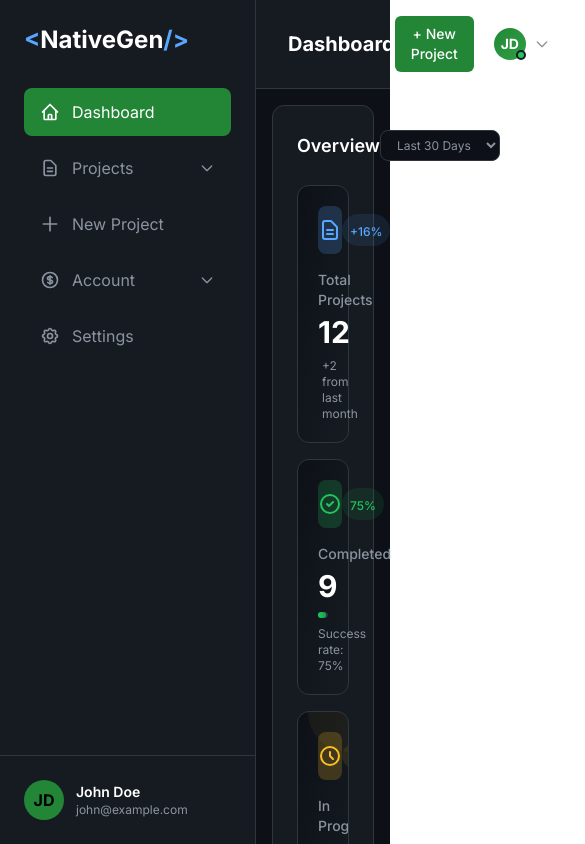
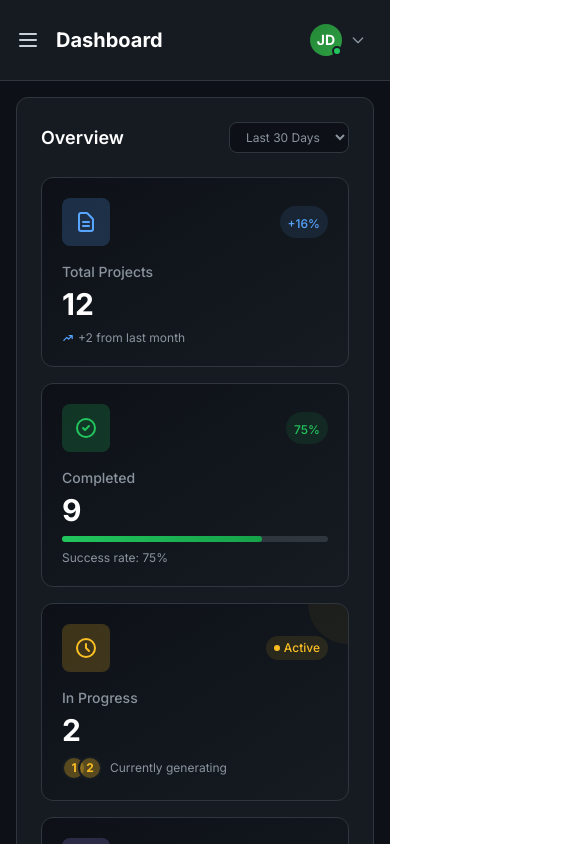
Before and after one commit to codedwebltd/nativegen, a React (Create React App) app: page / in a window 390 px wide. Shown: the top 844 px of the page, 585 px wide, since content can reach past the window. Built offline with nearby package versions, Linux system fonts and the light colour scheme.

Commit message:
fixed sidebar

```diff
--- a/src/App.js
+++ b/src/App.js
@@ -1,4 +1,6 @@
+// App.js
 import { BrowserRouter, Routes, Route } from 'react-router-dom';
+import { useState } from 'react';
 import Sidebar from './components/Sidebar';
 import Header from './components/Header';
 import Overview from './components/Overview';
@@ -19,12 +21,22 @@ function Dashboard() {
 }
 
 function App() {
+  const [sidebarOpen, setSidebarOpen] = useState(false);
+
   return (
     <BrowserRouter>
       <div className="bg-[#0d1117] min-h-screen">
-        <Sidebar />
-        <main className="ml-64">
-          <Header />
+        <Sidebar isOpen={sidebarOpen} onClose={() => setSidebarOpen(false)} />
+
+        {sidebarOpen && (
+          <div
+            className="fixed inset-0 bg-black bg-opacity-50 z-20 md:hidden"
+            onClick={() => setSidebarOpen(false)}
+          ></div>
+        )}
+
+        <main className="md:ml-64">
+          <Header onMenuClick={() => setSidebarOpen(true)} />
           <Routes>
             <Route path="/" element={<Dashboard />} />
             <Route path="/projects/all" element={<div className="p-4 sm:p-6 lg:p-8"><AllProjects /></div>} />
--- a/src/components/Header.jsx
+++ b/src/components/Header.jsx
@@ -1,20 +1,27 @@
+// Header.jsx
 import React, { useState } from 'react';
 
-function Header() {
+function Header({ onMenuClick }) {
   const [profileOpen, setProfileOpen] = useState(false);
 
   return (
-    <header className="bg-[#161b22] border-b border-[#30363d] sticky top-0 z-30">
-      <div className="px-8 py-4">
+    <header className="bg-[#161b22] border-b border-[#30363d] sticky top-0 z-10">
+      <div className="px-4 sm:px-6 lg:px-8 py-4">
         <div className="flex items-center justify-between">
+          <div className="flex items-center gap-4">
+            <button onClick={onMenuClick} className="md:hidden text-[#c9d1d9] hover:text-white transition">
+              <svg className="w-6 h-6" fill="none" stroke="currentColor" viewBox="0 0 24 24">
+                <path strokeLinecap="round" strokeLinejoin="round" strokeWidth="2" d="M4 6h16M4 12h16M4 18h16"></path>
+              </svg>
+            </button>
             <h1 className="text-xl font-bold text-white">Dashboard</h1>
+          </div>
 
           <div className="flex items-center gap-3">
-            <button className="bg-[#238636] hover:bg-[#2ea043] text-white px-4 py-2 rounded-md font-medium text-sm">
+            <button className="hidden sm:flex bg-[#238636] hover:bg-[#2ea043] text-white px-4 py-2 rounded-md font-medium text-sm transition">
               + New Project
             </button>
 
-            {/* Profile Dropdown */}
             <div className="relative">
               <button onClick={() => setProfileOpen(!profileOpen)} className="flex items-center gap-2 hover:bg-[#1c2128] px-2 py-2 rounded-lg transition">
                 <div className="relative">
@@ -29,7 +36,9 @@ function Header() {
               </button>
 
               {profileOpen && (
-                <div className="absolute right-0 mt-2 w-64 bg-[#161b22] border border-[#30363d] rounded-lg shadow-xl">
+                <>
+                  <div className="fixed inset-0 z-10" onClick={() => setProfileOpen(false)}></div>
+                  <div className="absolute right-0 mt-2 w-64 bg-[#161b22] border border-[#30363d] rounded-lg shadow-xl z-20">
                     <div className="p-4 border-b border-[#30363d]">
                       <div className="flex items-center gap-3">
                         <div className="relative">
@@ -76,6 +85,7 @@ function Header() {
                       </a>
                     </div>
                   </div>
+                </>
               )}
             </div>
           </div>
--- a/src/components/Sidebar.jsx
+++ b/src/components/Sidebar.jsx
@@ -1,27 +1,34 @@
+// Sidebar.jsx
 import React, { useState } from 'react';
 import { Link, useLocation } from 'react-router-dom';
 
-function Sidebar() {
+function Sidebar({ isOpen, onClose }) {
   const [projectsOpen, setProjectsOpen] = useState(false);
   const [accountOpen, setAccountOpen] = useState(false);
   const location = useLocation();
 
   return (
-    <aside className="w-64 h-screen bg-[#161b22] border-r border-[#30363d] fixed left-0 top-0 overflow-y-auto">
+    <aside className={`w-64 h-screen bg-[#161b22] border-r border-[#30363d] fixed left-0 top-0 overflow-y-auto z-30 transition-transform duration-300 ${isOpen ? 'translate-x-0' : '-translate-x-full md:translate-x-0'}`}>
       <div className="p-6">
-        <Link to="/" className="text-2xl font-bold text-white mb-8 block">
-          <span className="text-[#58a6ff]">&lt;</span>NativeGen<span className="text-[#58a6ff]">/&gt;</span>
-        </Link>
+        <div className="flex items-center justify-between mb-8">
+          <Link to="/" className="text-2xl font-bold text-white">
+            <span className="text-[#58a6ff]">&lt;</span>NativeGen<span className="text-[#58a6ff]">/&gt;</span>
+          </Link>
+          <button onClick={onClose} className="md:hidden text-[#8b949e] hover:text-white">
+            <svg className="w-6 h-6" fill="none" stroke="currentColor" viewBox="0 0 24 24">
+              <path strokeLinecap="round" strokeLinejoin="round" strokeWidth="2" d="M6 18L18 6M6 6l12 12"></path>
+            </svg>
+          </button>
+        </div>
 
         <nav className="space-y-2">
-          <Link to="/" className={`flex items-center gap-3 px-4 py-3 rounded-lg ${location.pathname === '/' ? 'bg-[#238636] text-white' : 'text-[#8b949e] hover:bg-[#1c2128] hover:text-white'} transition`}>
+          <Link to="/" onClick={onClose} className={`flex items-center gap-3 px-4 py-3 rounded-lg ${location.pathname === '/' ? 'bg-[#238636] text-white' : 'text-[#8b949e] hover:bg-[#1c2128] hover:text-white'} transition`}>
             <svg className="w-5 h-5" fill="none" stroke="currentColor" viewBox="0 0 24 24">
               <path strokeLinecap="round" strokeLinejoin="round" strokeWidth="2" d="M3 12l2-2m0 0l7-7 7 7M5 10v10a1 1 0 001 1h3m10-11l2 2m-2-2v10a1 1 0 01-1 1h-3m-6 0a1 1 0 001-1v-4a1 1 0 011-1h2a1 1 0 011 1v4a1 1 0 001 1m-6 0h6"></path>
             </svg>
             Dashboard
           </Link>
 
-          {/* Projects Dropdown */}
           <div>
             <button onClick={() => setProjectsOpen(!projectsOpen)} className="w-full flex items-center justify-between gap-3 px-4 py-3 rounded-lg text-[#8b949e] hover:bg-[#1c2128] hover:text-white transition">
               <div className="flex items-center gap-3">
@@ -36,16 +43,16 @@ function Sidebar() {
             </button>
             {projectsOpen && (
               <div className="ml-4 mt-1 space-y-1">
-                <Link to="/projects/all" className={`flex items-center gap-3 px-4 py-2 rounded-lg ${location.pathname === '/projects/all' ? 'bg-[#1c2128] text-white' : 'text-[#8b949e] hover:bg-[#1c2128] hover:text-white'} transition text-sm`}>
+                <Link to="/projects/all" onClick={onClose} className={`flex items-center gap-3 px-4 py-2 rounded-lg ${location.pathname === '/projects/all' ? 'bg-[#1c2128] text-white' : 'text-[#8b949e] hover:bg-[#1c2128] hover:text-white'} transition text-sm`}>
                   All Projects
                 </Link>
-                <Link to="/projects/in-progress" className={`flex items-center gap-3 px-4 py-2 rounded-lg ${location.pathname === '/projects/in-progress' ? 'bg-[#1c2128] text-white' : 'text-[#8b949e] hover:bg-[#1c2128] hover:text-white'} transition text-sm`}>
+                <Link to="/projects/in-progress" onClick={onClose} className={`flex items-center gap-3 px-4 py-2 rounded-lg ${location.pathname === '/projects/in-progress' ? 'bg-[#1c2128] text-white' : 'text-[#8b949e] hover:bg-[#1c2128] hover:text-white'} transition text-sm`}>
                   In Progress
                 </Link>
-                <Link to="/projects/completed" className={`flex items-center gap-3 px-4 py-2 rounded-lg ${location.pathname === '/projects/completed' ? 'bg-[#1c2128] text-white' : 'text-[#8b949e] hover:bg-[#1c2128] hover:text-white'} transition text-sm`}>
+                <Link to="/projects/completed" onClick={onClose} className={`flex items-center gap-3 px-4 py-2 rounded-lg ${location.pathname === '/projects/completed' ? 'bg-[#1c2128] text-white' : 'text-[#8b949e] hover:bg-[#1c2128] hover:text-white'} transition text-sm`}>
                   Completed
                 </Link>
-                <Link to="/projects/failed" className={`flex items-center gap-3 px-4 py-2 rounded-lg ${location.pathname === '/projects/failed' ? 'bg-[#1c2128] text-white' : 'text-[#8b949e] hover:bg-[#1c2128] hover:text-white'} transition text-sm`}>
+                <Link to="/projects/failed" onClick={onClose} className={`flex items-center gap-3 px-4 py-2 rounded-lg ${location.pathname === '/projects/failed' ? 'bg-[#1c2128] text-white' : 'text-[#8b949e] hover:bg-[#1c2128] hover:text-white'} transition text-sm`}>
                   Failed
                 </Link>
               </div>
@@ -59,7 +66,6 @@ function Sidebar() {
             New Project
           </a>
 
-          {/* Account Dropdown */}
           <div>
             <button onClick={() => setAccountOpen(!accountOpen)} className="w-full flex items-center justify-between gap-3 px-4 py-3 rounded-lg text-[#8b949e] hover:bg-[#1c2128] hover:text-white transition">
               <div className="flex items-center gap-3">
```
Also changed, not shown: 1 other file (tests, documents, lock files or other folders). Lines whose indentation alone changed are shown as unchanged.
